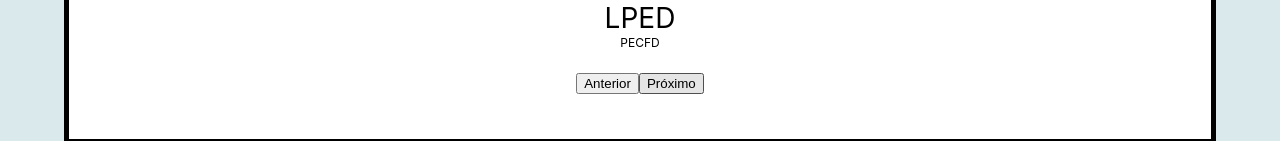
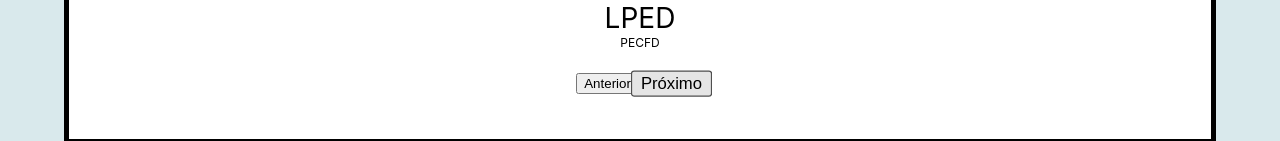
Before and after one commit to Nicholasmais/optotech, a Next.js app in the folder frontend/: page / in a window 1280 px wide. In both pictures the pointer is over the element 640 px from the left and 739 px from the top of the page. Shown: the part 656-797 px from the top of the page. Built offline with nearby package versions, Linux system fonts and the light colour scheme.

Commit message:
button hover

```diff
--- a/frontend/styles/Home.module.scss
+++ b/frontend/styles/Home.module.scss
@@ -78,5 +78,9 @@ $letter-spacing: 10px;
     display: flex;
     flex-direction: row;
     justify-content: center;
+    :hover{
+      transform: scale(1.25);
+      cursor: pointer;
+    }
   }
 }
```
